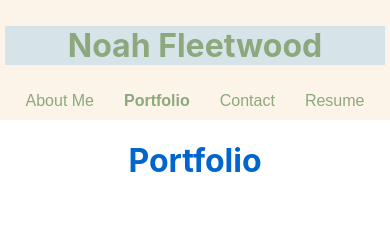
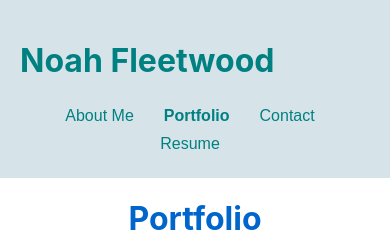
Before and after one commit to Noah-Wyche/react-portfolio, a React (Create React App) app: page / in a window 390 px wide. Shown: the top 232 px of the page. Built offline with nearby package versions, Linux system fonts and the light colour scheme.

Commit message:
had to take a step back and reconfigure the site a bit but now we are back up and running and ready to start adding more functionality

```diff
--- a/src/components/Header.css
+++ b/src/components/Header.css
@@ -1,13 +1,13 @@
 header {
-    background-color: #fcf4e9;
+    background-color: #d6e4ea;
     padding: 20px
 }
 
 .Header {
-    color: #8ca87c;
+    color: teal;
     display: flex;
     justify-content: space-between; /* Align items to the start and end of the container */
-    background-color: #fcf4e9;
+    background-color: #d6e4ea;
 }
 
 .navBar {
@@ -32,7 +32,7 @@ header {
 .navBar li button {
     background-color: transparent; /* Transparent background */
     border: none; /* Remove border */
-    color: #8ca87c; /* Text color */
+    color: teal; /* Text color */
     cursor: pointer; /* Show pointer cursor on hover */
     font-size: 16px; /* Adjust font size */
     padding: 5px 10px; /* Add padding */
@@ -43,30 +43,3 @@ header {
 .navBar li.active button {
     font-weight: bold; /* Make active button bold */
 }
-
-/* Media query for smaller screens */
-@media (max-width: 728px) {
-    header {
-      padding: 5px; /* Adjust padding to make the header thinner */
-    }
-
-    .Header {
-      display: flex;
-      justify-content: center;
-      background-color: #d6e4ea;
-    }
-
-    .navBar {
-      flex-direction: row; /* Keep buttons in a horizontal row */
-        justify-content: center; /* Center buttons */
-    }
-
-    .navBar li {
-      display: inline-block; /* Display list items inline */
-      margin-right: 10px; /* Add some space between buttons */
-    }
-
-    .navBar li:last-child {
-      margin-right: 0; /* Remove margin from the last button */
-    }
-  }
--- a/src/index.js
+++ b/src/index.js
@@ -1,7 +1,7 @@
 import React from 'react';
 import ReactDOM from 'react-dom/client';
 import './index.css';
-import App from './App';
+import App from './App.js';
 import reportWebVitals from './reportWebVitals';
 
 const root = ReactDOM.createRoot(document.getElementById('root'));
```
Also changed, not shown: src/App.css (indentation only), src/App.js (line endings or trailing spaces), src/components/Footer.js (line endings or trailing spaces), src/components/Header.js (line endings or trailing spaces), src/logo.svg (deleted), src/pages/Contact.js (line endings or trailing spaces), src/pages/Portfolio.css (line endings or trailing spaces), src/pages/Resume.css (line endings or trailing spaces), src/pages/Resume.js (line endings or trailing spaces), src/reportWebVitals.js (indentation only).
